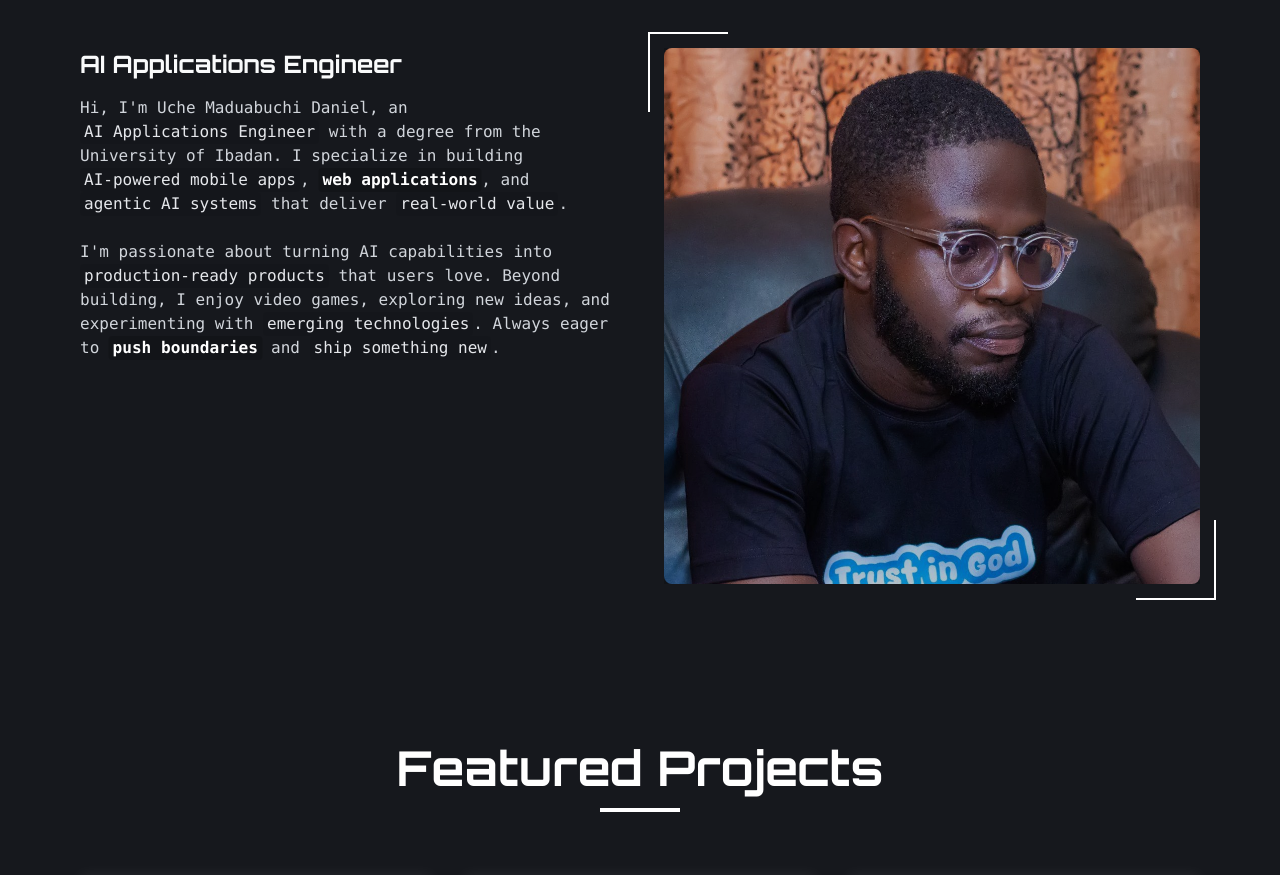
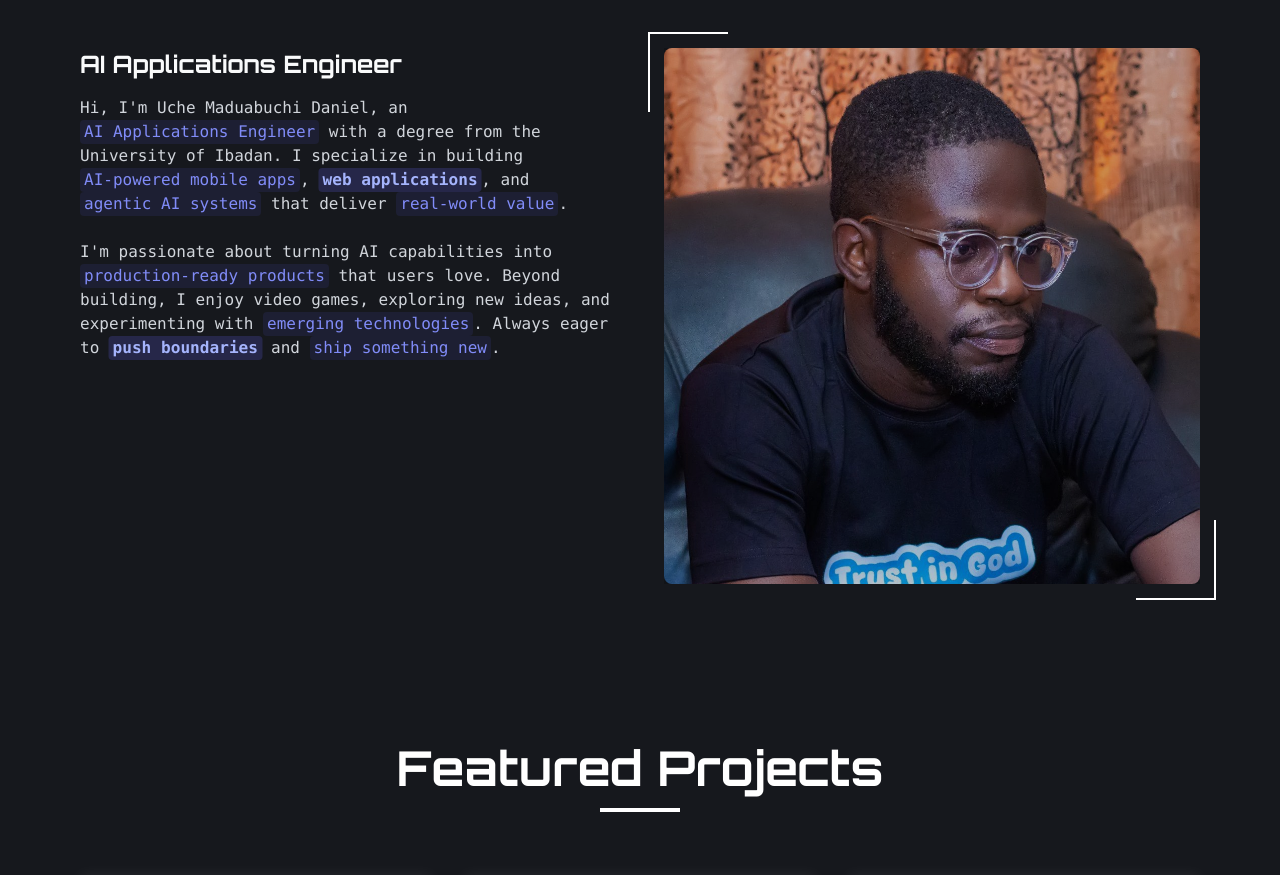
Before and after one commit to HustleDanie/My-Portfolio, a Next.js app: page / in a window 1280 px wide. Shown: the part 940-1815 px from the top of the page. Built offline with nearby package versions, Linux system fonts and the light colour scheme.

Commit message:
Use indigo accent color for keyword highlights in dark mode

```diff
--- a/components/about-section.tsx
+++ b/components/about-section.tsx
@@ -38,11 +38,11 @@ function HighlightedText({ text, keywords, className }: HighlightedTextProps) {
               animate={{
                 backgroundColor: isHighlighted
                   ? [
-                      "rgba(0, 0, 0, 0.15)",
-                      "rgba(0, 0, 0, 0.25)",
-                      "rgba(0, 0, 0, 0.15)",
+                      "rgba(99, 102, 241, 0.2)",
+                      "rgba(99, 102, 241, 0.35)",
+                      "rgba(99, 102, 241, 0.2)",
                     ]
-                  : "rgba(0, 0, 0, 0.05)",
+                  : "rgba(99, 102, 241, 0.1)",
                 scale: isHighlighted ? [1, 1.02, 1] : 1,
               }}
               transition={{
@@ -53,8 +53,8 @@ function HighlightedText({ text, keywords, className }: HighlightedTextProps) {
               }}
               className={`inline-block px-1 rounded transition-colors ${
                 isHighlighted
-                  ? "font-semibold text-black dark:text-white"
-                  : "text-gray-800 dark:text-gray-200"
+                  ? "font-semibold text-indigo-700 dark:text-indigo-300"
+                  : "text-indigo-600 dark:text-indigo-400"
               }`}
             >
               {part}
```
